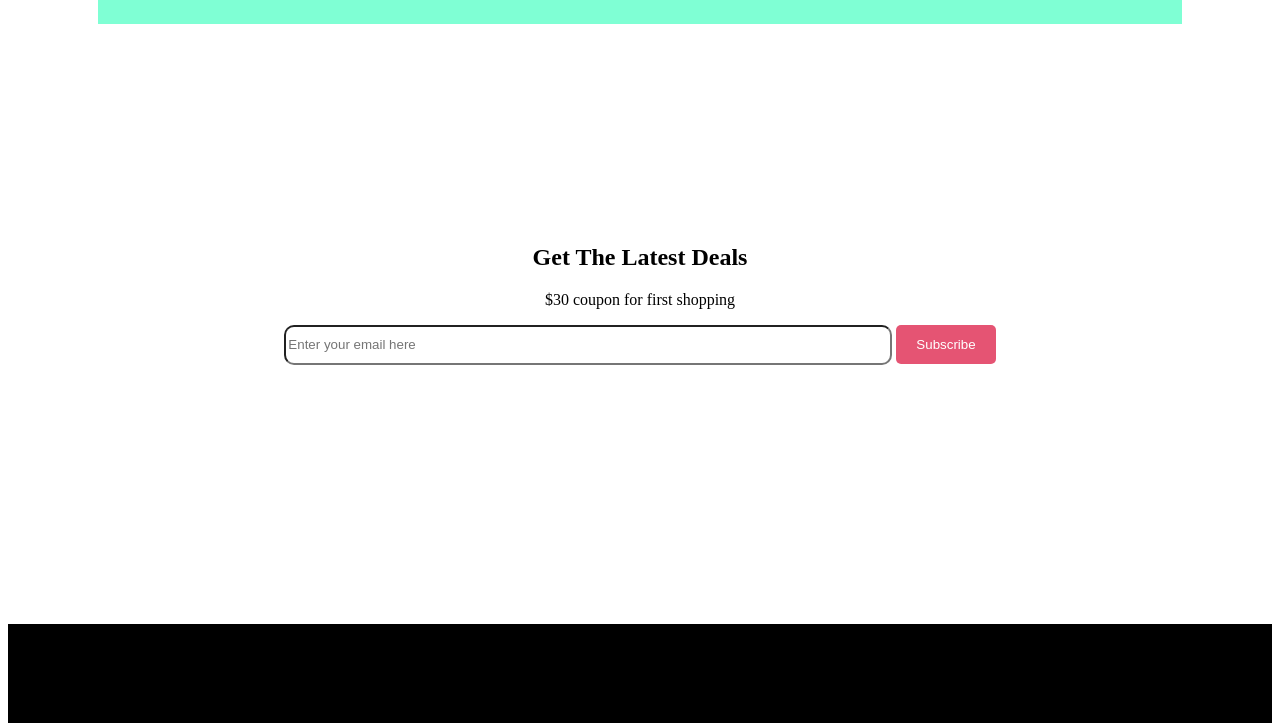
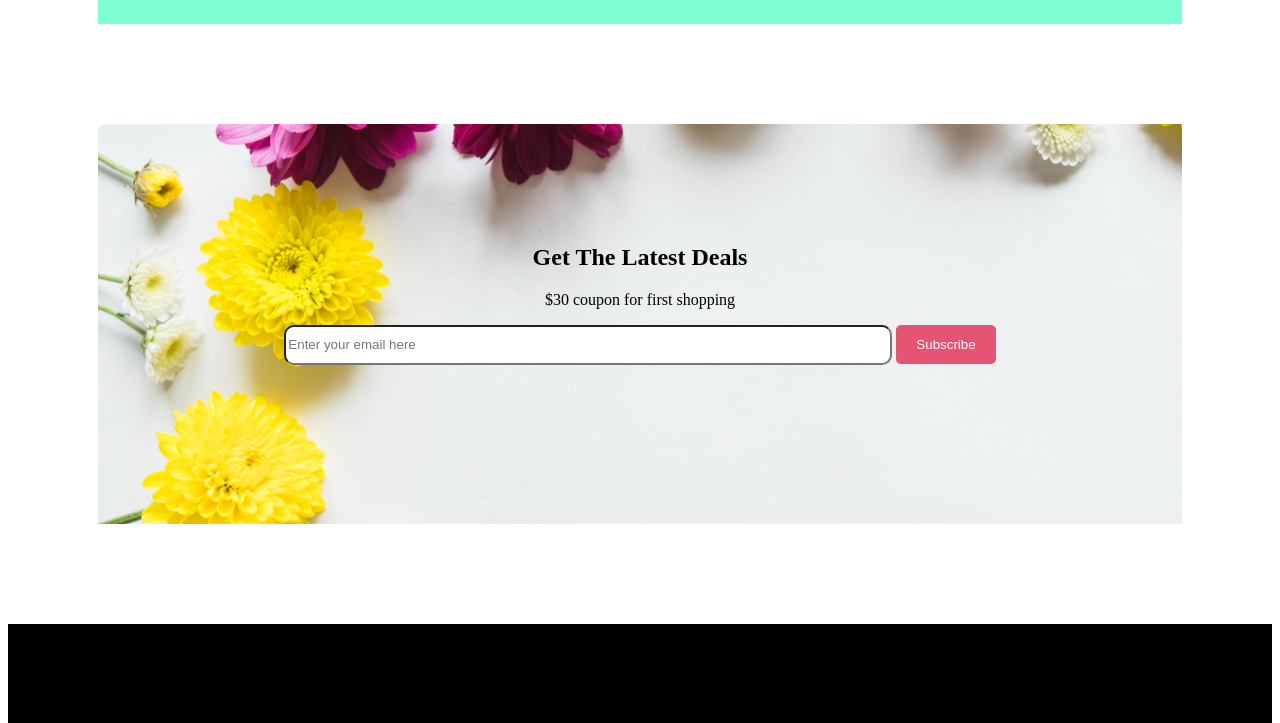
Before and after one commit to jakaria79/flower-shop-assignment, a plain HTML site: page index.html in a window 1280 px wide. Shown: the part 2620-3343 px from the top of the page. Drawn offline with Linux system fonts and the light colour scheme.

Commit message:
update commit

```diff
--- a/index.html
+++ b/index.html
@@ -105,4 +105,4 @@
         <p class="copyright">@2020-2023, FlowerShop.com. All rights reserved.</p>
     </footer>
 </body>
-</html><i class="fa-brands fa-twitter fa-xl"></i>
+</html>
--- a/styles/style.css
+++ b/styles/style.css
@@ -139,7 +139,7 @@ nav a {
  /* contact-section style */
  .contact-section{
     text-align: center ;
-    background-image: url('../Flower\ Asset/Rectangle 9.png');
+    background-image: url('../images/Rectangle\ 9.png');
     background-repeat: no-repeat;
     margin-left: 90px ;
     margin-right: 90px ;
```
